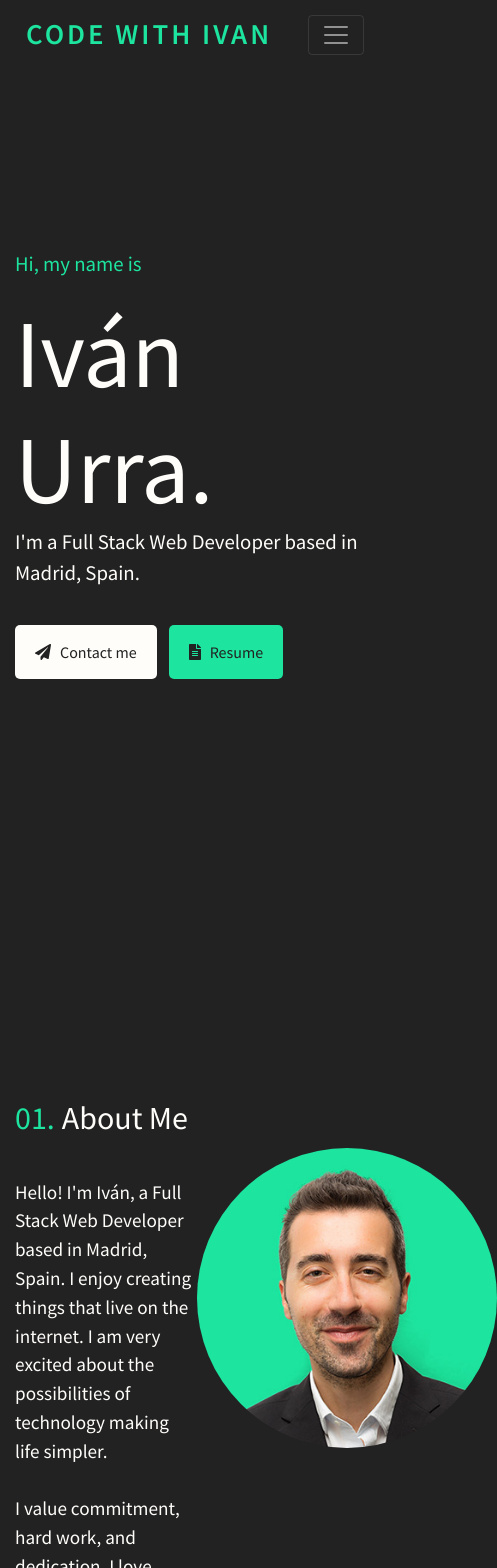
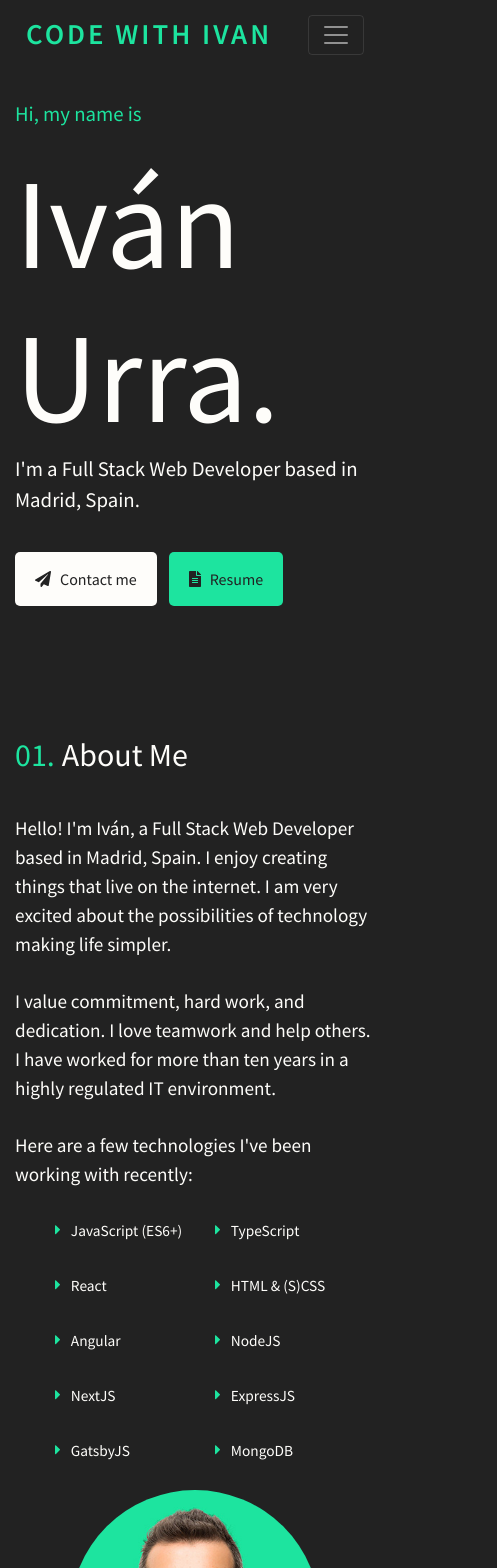
Before and after one commit to ivanurra/portfolio-v1, a Next.js app: page / in a window 390 px wide. Shown: the top 1568 px of the page, 497 px wide, since content can reach past the window. Built offline with nearby package versions, Linux system fonts and the light colour scheme.

Commit message:
responsive

```diff
--- a/components/Navbar.jsx
+++ b/components/Navbar.jsx
@@ -26,8 +26,8 @@ export default function Navigation() {
                   <a ><span className="color-number">03.</span>Contact</a>
             </Link>
 
-            <Link to="resume">
-                <LinkNext href="/ResumePortfolio.pdf" >
+            <Link download="Resume">
+                <LinkNext href="/ResumePortfolio.pdf">
                       <a className="resume">Resume</a>
                 </LinkNext>
             </Link>
--- a/pages/index.jsx
+++ b/pages/index.jsx
@@ -20,7 +20,7 @@ function Home() {
             <h1 className="myName">Iván Urra.</h1>
             <p className="myName-description">I'm a Full Stack Web Developer based in Madrid, Spain.</p>
             <a href="mailto:ivan.urra.dev@gmail.com" className="cta"><i className="fas fa-paper-plane"></i>Contact me</a>
-            <Link href="/ResumePortfolio.pdf"><a className="cta-resume"><i className="fas fa-file-alt"></i>Resume</a></Link>
+            <Link href="/ResumePortfolio.pdf" ><a className="cta-resume" target="_blank"><i className="fas fa-file-alt"></i>Resume</a></Link>
           </div>
         </div>
       </section>
--- a/pages/portfolio.jsx
+++ b/pages/portfolio.jsx
@@ -17,7 +17,7 @@ function Portfolio() {
 								<p className="description">
 									I like to stay busy and always have a project in the works. Take a look at some of the applications I've dedicated my time to.
 								</p>
-								{/* <div className="portfolio-wrapper">
+								<div className="portfolio-wrapper">
 									<div className="portfolio-item">
 										<img src="/cinemabox.png" className="portfolio-image" />
 										<h4 className="portfolio-name">Cinemabox</h4>
@@ -76,7 +76,7 @@ function Portfolio() {
 											</ul>
 										</div>
 									</div>
-								</div> */}
+								</div>
 							</div>
 						</div>
 				</section>
--- a/styles/app.scss
+++ b/styles/app.scss
@@ -354,7 +354,9 @@ a[href] {
   /* ABOUT */
 
   .pic-about{
-	// margin-left: 160px;
+
+	margin-left: 30px;
+
 	border-radius: 50%;
   }
 
@@ -369,12 +371,67 @@ a[href] {
 ////////////////
 // RESPONSIVE //
 ////////////////
+
 /*/////////////////////////////////////*/
 /* RESPONSIVE DESIGN * iPad 1024 x 768 */
 /*/////////////////////////////////////*/
 
 @media (max-width: 769px) {
 
+	.hero {
+		padding-top: 30px;
+		padding-bottom: 30px;
+
+		.text-wrapper {
+			margin-bottom: 70px;
+
+			.myName{
+				font-size: 8em;
+			}
+		}
+	}
+
+	.navbar{
+		.navbar-brand{
+			font-size: 1.8em;
+		}
+
+		.navbar-nav a{
+			margin-top: 16px;
+		}
+	}
+
+	.about-box{
+		display: flex;
+		flex-wrap: wrap;
+		align-items: center;
+		justify-content: center;
+	 }
+
+	 #skills {
+		display: flex;
+		flex-direction: row;
+		font-size: 1em;
+	}
+
+	 .pic-about{
+		margin-left: 0px;
+		margin-top: 10px;
+		height: 250px;
+		width: 250px;
+	  }
+
+	  .portfolio-wrapper {
+
+		display: flex;
+		flex-direction: column;
+		align-items: center;
+
+		.portfolio-item {
+			margin-top: 20px;
+
+	  }
+	}
 
   }
 
@@ -384,6 +441,60 @@ a[href] {
 
   @media (max-width: 415px) {
 
+		.hero {
+		padding-top: 30px;
+		padding-bottom: 30px;
+
+		.text-wrapper {
+			margin-bottom: 70px;
+
+			.myName{
+				font-size: 8em;
+			}
+		}
+	}
+
+	.navbar{
+		.navbar-brand{
+			font-size: 1.8em;
+		}
+
+		.navbar-nav a{
+			margin-top: 16px;
+		}
+	}
+
+	.about-box{
+		display: flex;
+		flex-wrap: wrap;
+		align-items: center;
+		justify-content: center;
+	 }
+
+	 #skills {
+		display: flex;
+		flex-direction: row;
+		font-size: 1em;
+	}
+
+	 .pic-about{
+		margin-left: 0px;
+		margin-top: 10px;
+		height: 250px;
+		width: 250px;
+	  }
+
+	  .portfolio-wrapper {
+
+		display: flex;
+		flex-direction: column;
+		align-items: center;
+
+		.portfolio-item {
+			margin-top: 20px;
+
+	  }
+	}
 
   }
 
@@ -393,12 +504,60 @@ a[href] {
 
   @media (max-width: 376px) {
 
+	.hero {
+		padding-top: 30px;
+		padding-bottom: 30px;
+
+		.text-wrapper {
+			margin-bottom: 40px;
+
+			.myName{
+				font-size: 7em;
+			}
+		}
+	}
+
+	.navbar{
+		.navbar-brand{
+			font-size: 1.6em;
+		}
+
+		.navbar-nav a{
+			margin-top: 16px;
+		}
+	}
+
 	.about-box{
 		display: flex;
 		flex-wrap: wrap;
 		align-items: center;
 		justify-content: center;
 	 }
+
+	 #skills {
+		display: flex;
+		flex-direction: row;
+		font-size: 1em;
+	}
+
+	 .pic-about{
+		margin-left: 0px;
+		margin-top: 10px;
+		height: 200px;
+		width: 200px;
+	  }
+
+	  .portfolio-wrapper {
+
+		display: flex;
+		flex-direction: column;
+		align-items: center;
+
+		.portfolio-item {
+			margin-top: 20px;
+
+	  }
+	}
 
   }
 
@@ -445,8 +604,21 @@ a[href] {
 	}
 
 	 .pic-about{
+		margin-left: 0px;
+		margin-top: 10px;
 		height: 200px;
 		width: 200px;
 	  }
 
+	  .portfolio-wrapper {
+
+		display: flex;
+		flex-direction: column;
+		align-items: center;
+
+		.portfolio-item {
+			margin-top: 20px;
+
+	  }
+	}
 }
```
